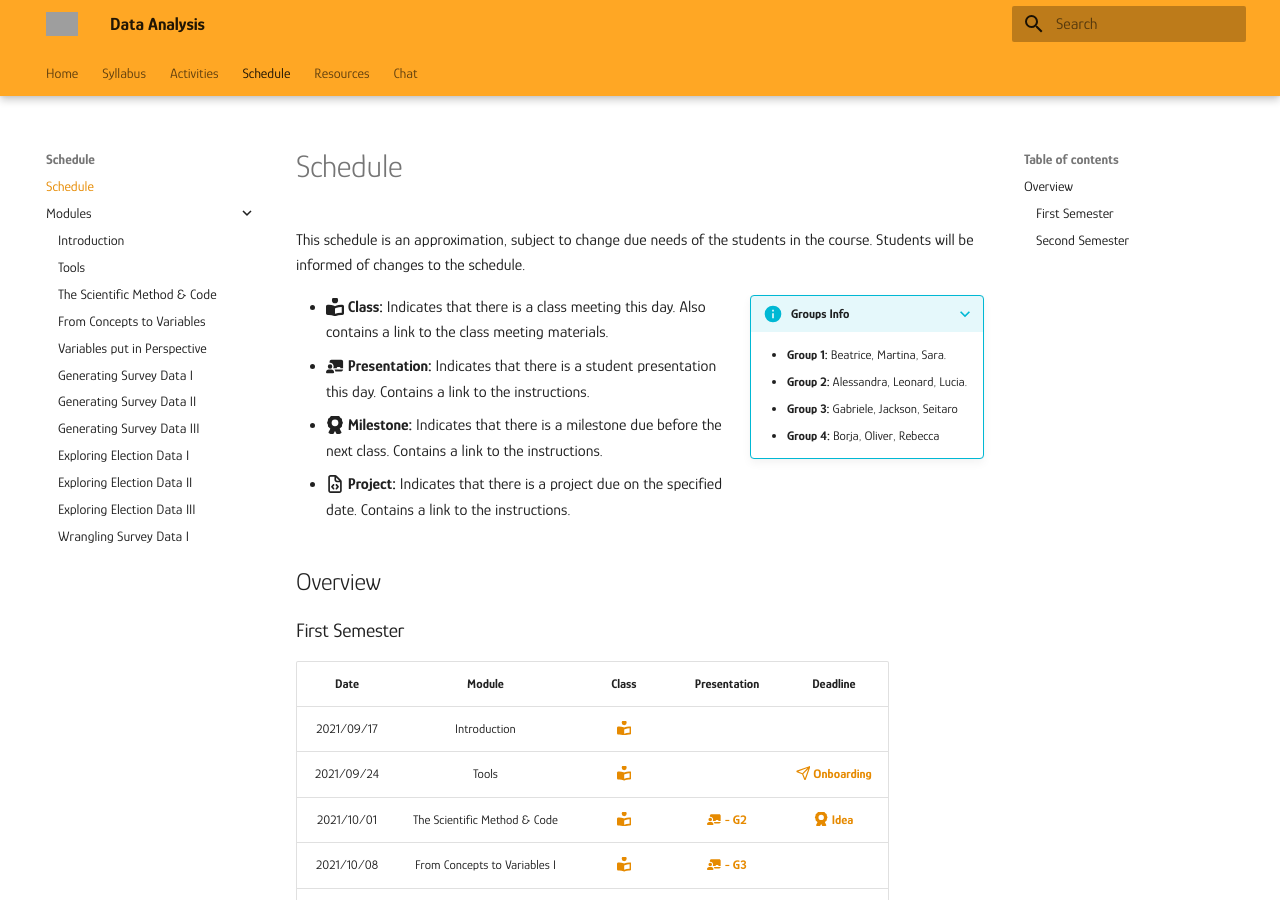
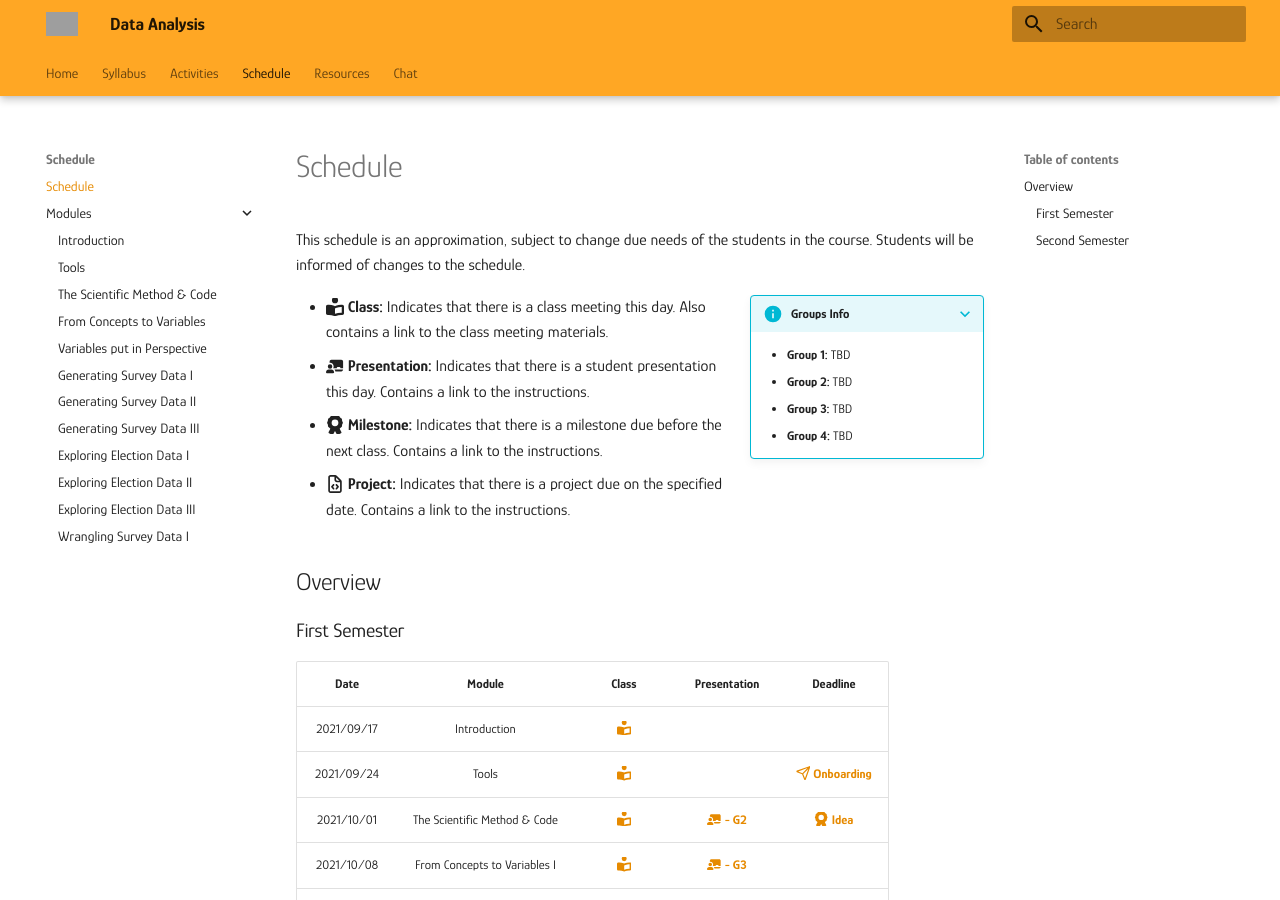
Before and after one commit to mickaeltemporao/data-analysis, an MkDocs documentation site: the page built from docs/schedule.md, in a window 1280 px wide and 900 px high. Built offline with MkDocs 1.6.1 and Material for MkDocs 9.7.7, drawn with Linux system fonts in a browser that asks for light colours; grey boxes are pictures that could not be loaded.

Commit message:
rm student names

```diff
--- a/docs/schedule.md
+++ b/docs/schedule.md
@@ -3,10 +3,10 @@
 This schedule is an approximation, subject to change due needs of the students in the course. Students will be informed of changes to the schedule.
 
 ???+ info inline end "Groups Info"
-    - **Group 1:**  Beatrice, Martina, Sara.
-    - **Group 2:**  Alessandra, Leonard, Lucia.
-    - **Group 3:** Gabriele, Jackson, Seitaro
-    - **Group 4:** Borja, Oliver, Rebecca
+    - **Group 1:** TBD
+    - **Group 2:** TBD
+    - **Group 3:** TBD
+    - **Group 4:** TBD
 
 - **:fontawesome-solid-book-reader: Class:** Indicates that there is a class meeting this day. Also contains a link to the class meeting materials.
 - **:fontawesome-solid-chalkboard-teacher: Presentation:** Indicates that there is a student presentation this day. Contains a link to the instructions.
```
